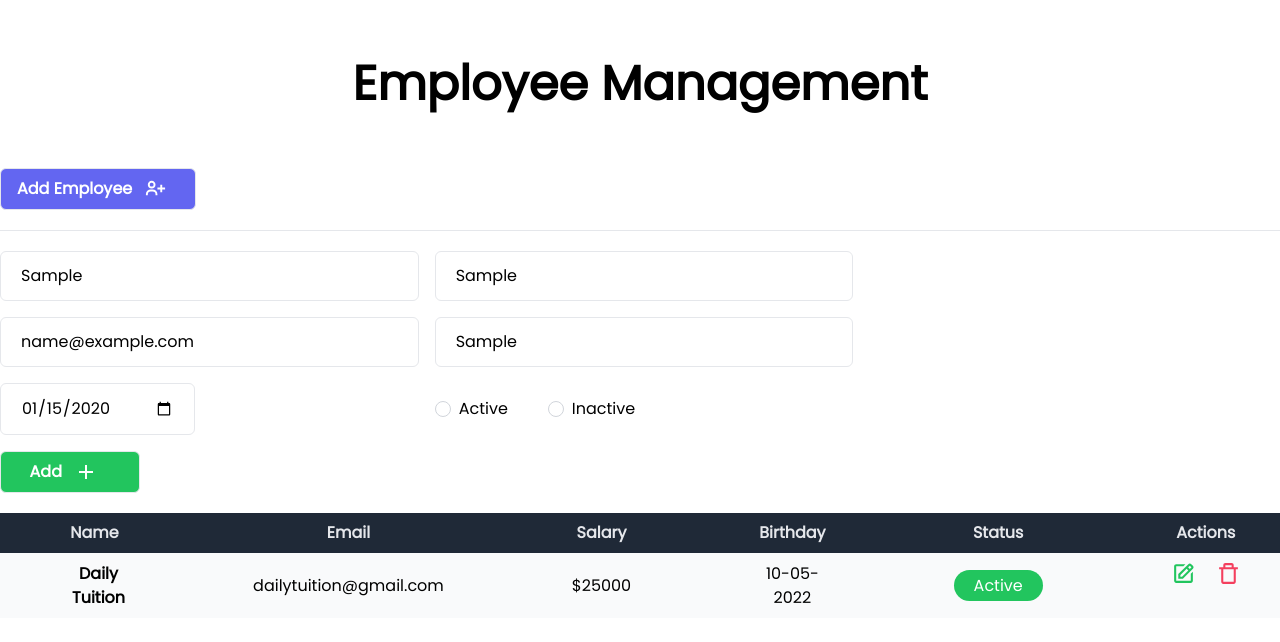
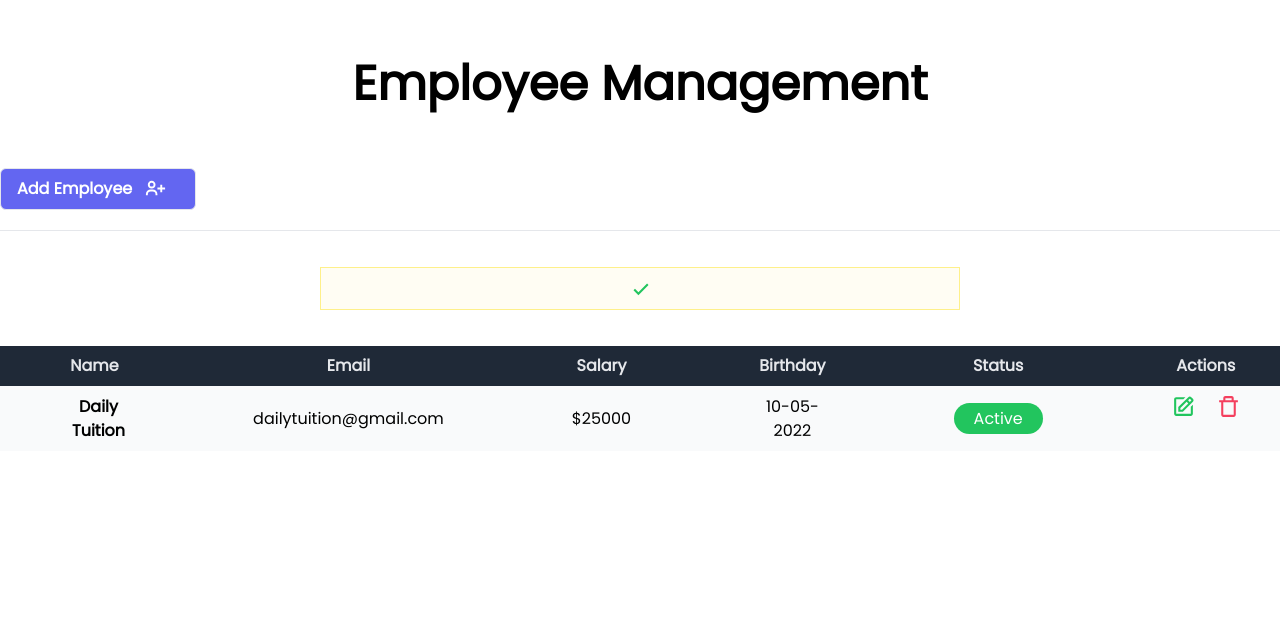
Before and after one commit to NimeshPiyumantha/NextJs_CRUD-with-MongoDB, a Next.js app: page / in a window 1280 px wide. Both pictures are taken after typing "Sample", "Sample", "name@example.com", "Sample", "2020-01-15" into the empty fields and a click on the button "Add Employee". Shown: the top 642 px of the page. Built offline with nearby package versions, Linux system fonts and the light colour scheme.

Commit message:
Update Content

```diff
--- a/src/components/Form.js
+++ b/src/components/Form.js
@@ -1,11 +1,12 @@
-"use client"
-import { useReducer } from "react"
-import { BiPlus } from 'react-icons/bi'
+"use client";
+import { useReducer } from "react";
+import { BiPlus } from "react-icons/bi";
+import Success from "./success";
 
 const formReducer = (state, event) => {
   return {
     ...state,
-    [event.target.name]: event.target.value
+    [event.target.name]: event.target.value,
   };
 };
 
@@ -15,8 +16,12 @@
 
   const handleSubmit = (e) => {
     e.preventDefault();
+    if (Object.keys(formData).length === 0)
+      return console.log("Don't have form data");
     console.log(formData);
   };
+
+  if (Object.keys(formData).length > 0) return <Success />;
 
   return (
     <form className="grid lg:grid-cols-2 w-4/6 gap-4" onSubmit={handleSubmit}>
@@ -96,8 +101,11 @@
       </div>
 
       <button className="flex justify-center text-md w-2/6 bg-green-500 text-white px-4 py-2 border rounded-md font-bold hover:bg-gray-50 hover:border-green-500 hover:text-green-500">
-             Add <span className="px-3 font-bold"><BiPlus size={24}></BiPlus></span>
-            </button>
+        Add{" "}
+        <span className="px-3 font-bold">
+          <BiPlus size={24}></BiPlus>
+        </span>
+      </button>
     </form>
   );
 };
--- /dev/null
+++ b/src/components/success.js
@@ -0,0 +1,11 @@
+import { BiCheck } from "react-icons/bi";
+
+export default function Success({ message }) {
+  return (
+    <div className="success container mx-auto">
+      <div className="flex justify-center mx-auto border border-yellow-200 bg-yellow-400 w-3/6 text-gray-900 text-md my-4 py-2 text-center bg-opacity-5">
+        {message} <BiCheck size={25} color={"rgb(34,197,94)"}></BiCheck>
+      </div>
+    </div>
+  );
+}
```
Also changed, not shown: src/app/page.js (+15 -11 lines).
